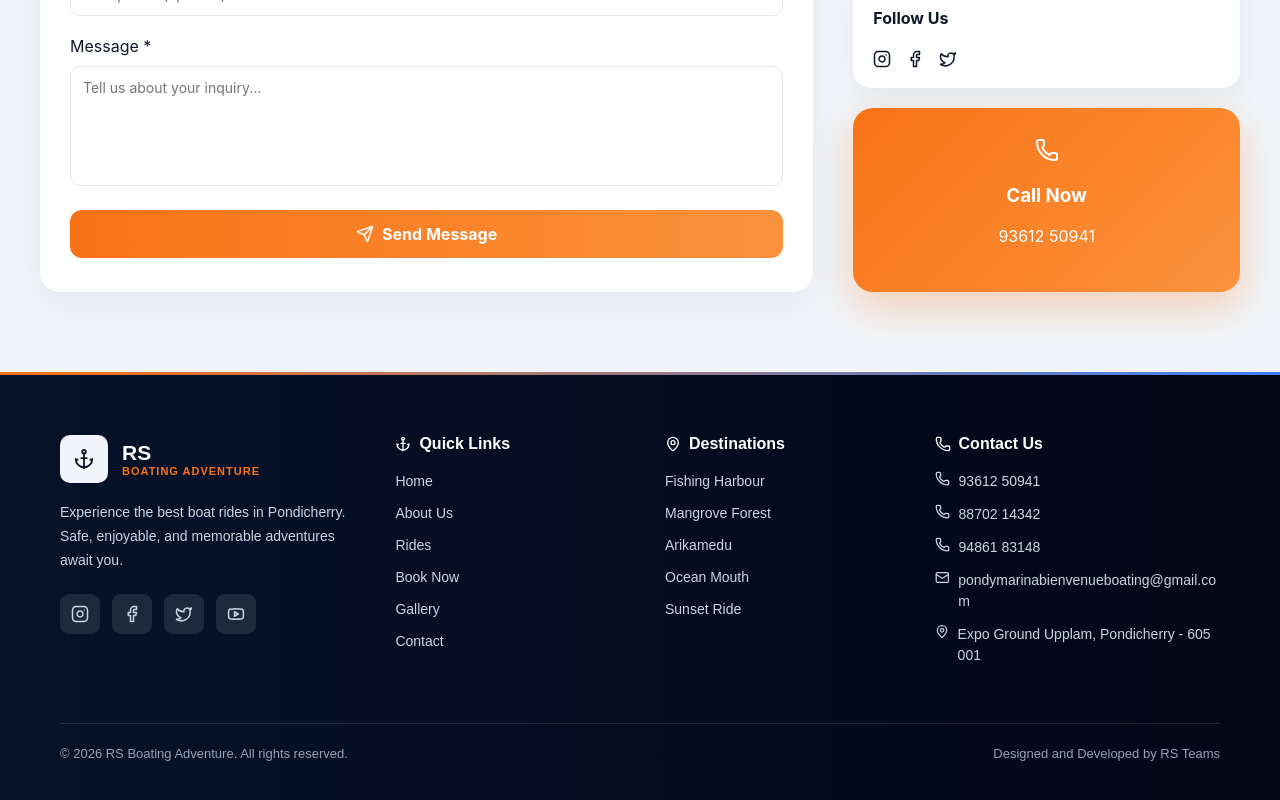
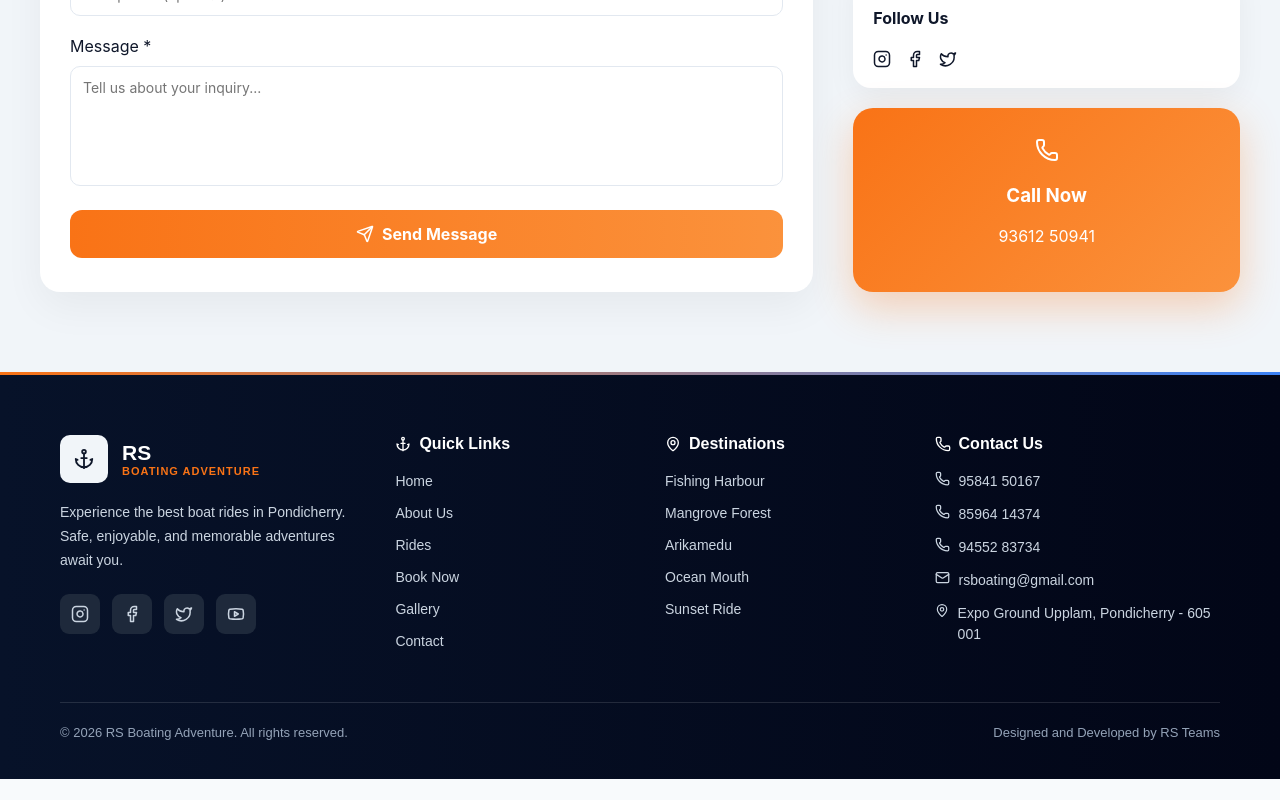
Before and after one commit to sudhar04/Boating-website, a React (Vite) app: page /contact in a window 1280 px wide. Shown: the part 2042-2842 px from the top of the page. After the commit the page ends 2821 px from the top, so only its background shows below. Built offline with nearby package versions, Linux system fonts and the light colour scheme.

Commit message:
Update FooterClone.jsx

```diff
--- a/src/components/FooterClone.jsx
+++ b/src/components/FooterClone.jsx
@@ -187,17 +187,17 @@
 
             <a href="tel:9361250941" style={styles.contactItem}>
               <Phone size={15} />
-              <span>93612 50941</span>
+              <span>95841 50167</span>
             </a>
 
             <a href="tel:8870214342" style={styles.contactItem}>
               <Phone size={15} />
-              <span>88702 14342</span>
+              <span>85964 14374</span>
             </a>
 
             <a href="tel:9486183148" style={styles.contactItem}>
               <Phone size={15} />
-              <span>94861 83148</span>
+              <span>94552 83734</span>
             </a>
 
             <a
@@ -205,7 +205,7 @@
               style={styles.contactItem}
             >
               <Mail size={15} />
-              <span>pondymarinabienvenueboating@gmail.com</span>
+              <span>rsboating@gmail.com</span>
             </a>
 
             <div style={styles.contactItem}>
```
